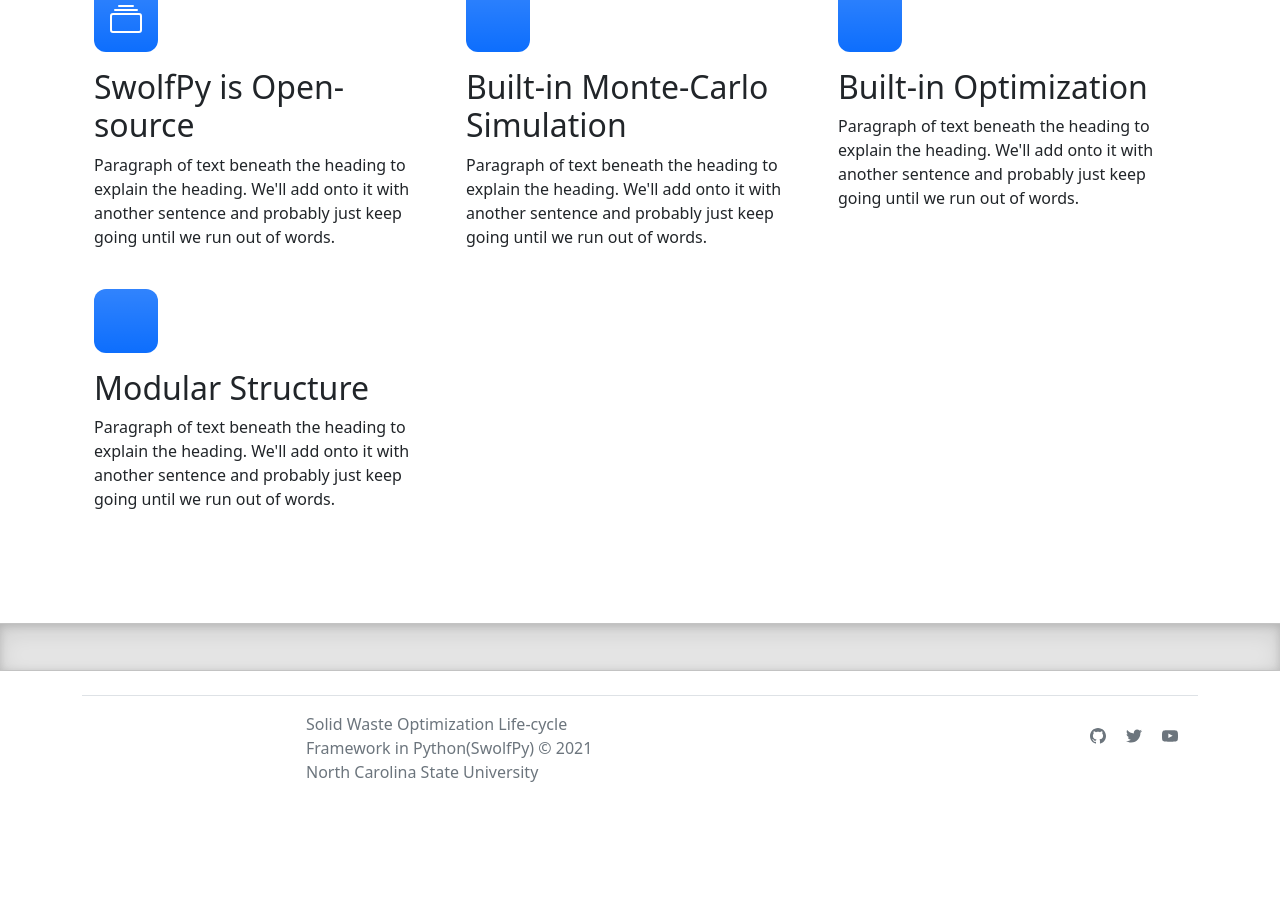
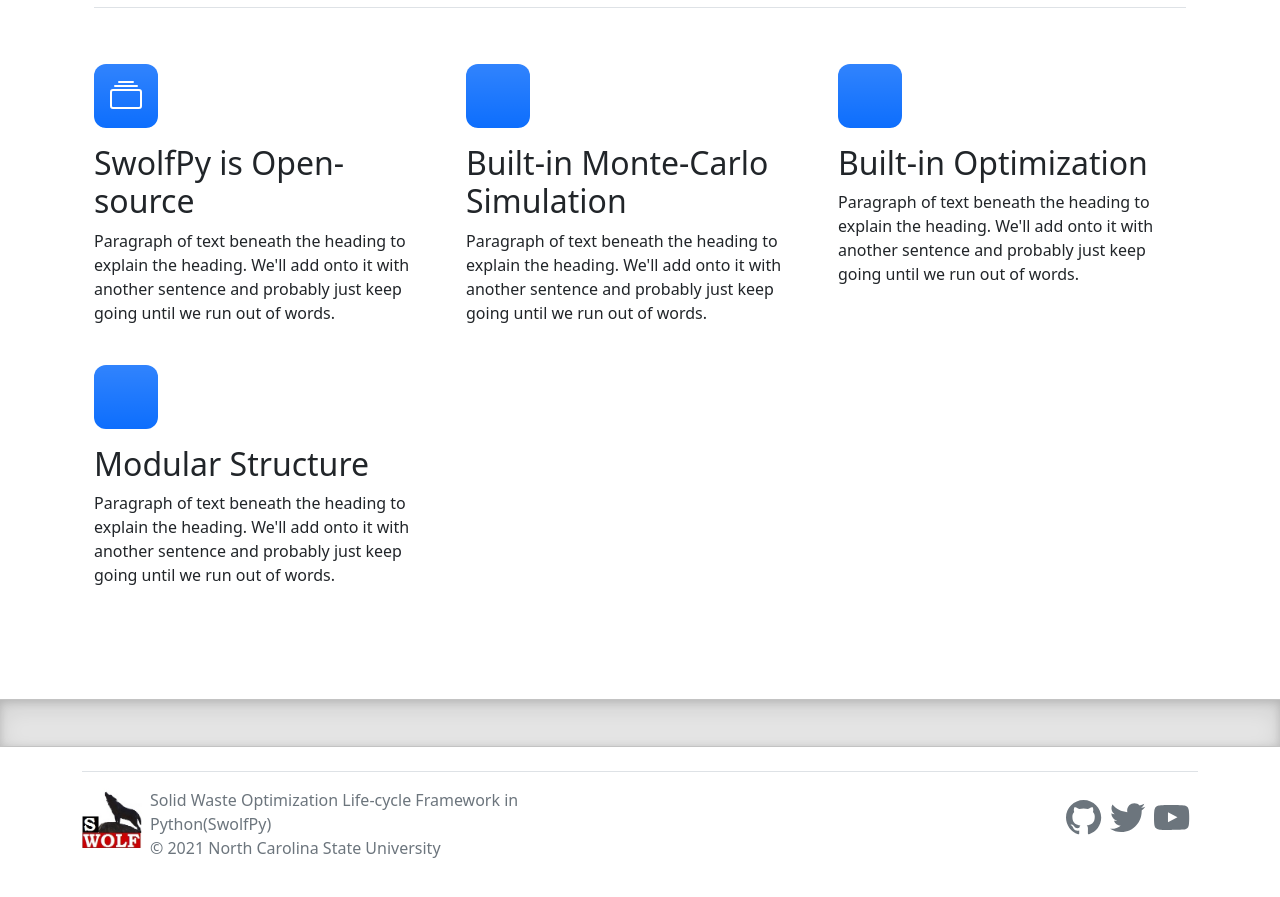
Before and after one commit to SwolfPy-Project/Swolfpy-Project.github.io, a Jekyll site: the page built from index.markdown, in a window 1280 px wide and 900 px high, scrolled down 2668 px. Shown: the top 897 px of the window. Built offline with Jekyll 4.4.1, drawn with Linux system fonts in a browser that asks for light colours; before the commit the page ends 3492 px from its top, so only the background shows below that.

Commit message:
header & footer

```diff
--- a/_includes/footer.html
+++ b/_includes/footer.html
@@ -1,15 +1,14 @@
 <div class="container">
   <footer class="d-flex flex-wrap justify-content-between align-items-center py-3 my-4 border-top">
-    <data class="u-url" href="{{ "/" | relative_url }}"></data>
-    <div class="col-md-4 d-flex align-items-center">
+    <div class="col-md-6 d-flex align-items-left">
       <a href="/" class="mb-3 me-2 mb-md-0 text-muted text-decoration-none lh-1">
-        <svg class="bi" width="30" height="24"><use xlink:href="#bootstrap"></use></svg>
+        <img src="/assets/img/Swolfpy-Icon.png"  width="60" height="60" preserveAspectRatio="xMidYMid slice" focusable="false">
       </a>
-      <span class="text-muted">
-        Solid Waste Optimization Life-cycle Framework in Python(SwolfPy)
-        © 2021 North Carolina State University</span>
+      <div>
+        <div><span class="text-muted"> Solid Waste Optimization Life-cycle Framework in Python(SwolfPy)</span></div>
+        <div><span class="text-muted">© 2021 North Carolina State University</span></div>
+      </div>
     </div>
-
     {%- include social.html -%}
   </footer>
 </div>
--- a/_includes/header.html
+++ b/_includes/header.html
@@ -1,42 +1,14 @@
 <header>
-
-  <!-- <div class="wrapper">
-    {%- assign default_paths = site.pages | map: "path" -%}
-    {%- assign page_paths = site.header_pages | default: default_paths -%}
-    <a class="site-title" rel="author" href="{{ "/" | relative_url }}">{{ site.title | escape }}</a>
-
-    {%- if page_paths -%}
-      <nav class="site-nav">
-        <input type="checkbox" id="nav-trigger" class="nav-trigger" />
-        <label for="nav-trigger">
-          <span class="menu-icon">
-            <svg viewBox="0 0 18 15" width="18px" height="15px">
-              <path d="M18,1.484c0,0.82-0.665,1.484-1.484,1.484H1.484C0.665,2.969,0,2.304,0,1.484l0,0C0,0.665,0.665,0,1.484,0 h15.032C17.335,0,18,0.665,18,1.484L18,1.484z M18,7.516C18,8.335,17.335,9,16.516,9H1.484C0.665,9,0,8.335,0,7.516l0,0 c0-0.82,0.665-1.484,1.484-1.484h15.032C17.335,6.031,18,6.696,18,7.516L18,7.516z M18,13.516C18,14.335,17.335,15,16.516,15H1.484 C0.665,15,0,14.335,0,13.516l0,0c0-0.82,0.665-1.483,1.484-1.483h15.032C17.335,12.031,18,12.695,18,13.516L18,13.516z"/>
-            </svg>
-          </span>
-        </label>
-
-        <div class="trigger">
-          {%- for path in page_paths -%}
-            {%- assign my_page = site.pages | where: "path", path | first -%}
-            {%- if my_page.title -%}
-            <a class="page-link" href="{{ my_page.url | relative_url }}">{{ my_page.title | escape }}</a>
-            {%- endif -%}
-          {%- endfor -%}
-        </div>
-      </nav>
-    {%- endif -%}
-  </div> -->
 
   <div class="container">
     <header class="d-flex flex-wrap justify-content-center py-3 mb-4 border-bottom">
       <a href="/" class="d-flex align-items-center mb-3 mb-md-0 me-md-auto text-dark text-decoration-none">
-        <svg class="bi me-2" width="40" height="32"><use xlink:href="#bootstrap"></use></svg>
-        <span class="fs-4">SwolfPy</span>
+        <img src="/assets/img/Swolfpy-Icon.png"  width="50" height="50" preserveAspectRatio="xMidYMid slice" focusable="false">
+        <span class="fs-1 fw-bolder"> SwolfPy</span>
       </a>
 
-      <ul class="nav nav-pills">
-        <li class="nav-item"><a href="{{ site.baseurl }}/" class="nav-link active" aria-current="page">Home</a></li>
+      <ul class="nav nav-pills" id="pills-tab" role="tablist">
+        <li class="nav-item"><a href="{{ site.baseurl }}/" class="nav-link active" aria-current="page" >Home</a></li>
         <li class="nav-item"><a href="{{ site.baseurl }}/people" class="nav-link">People</a></li>
         <li class="nav-item"><a href="{{ site.baseurl }}/publications" class="nav-link">Publications</a></li>
         <li class="nav-item"><a href="https://swolfpy.readthedocs.io/en/latest/" target="_blank" class="nav-link">Documentation</a></li>
@@ -47,3 +19,15 @@
   </div>
 
 </header>
+
+<ul class="nav nav-pills mb-3" id="pills-tab" role="tablist">
+  <li class="nav-item">
+    <a class="nav-link active" id="pills-home-tab" data-toggle="pill" href="{{ site.baseurl }}/people" role="tab" aria-controls="pills-home" aria-selected="true">Home</a>
+  </li>
+  <li class="nav-item">
+    <a class="nav-link" id="pills-profile-tab" data-toggle="pill" href="{{ site.baseurl }}/publications" role="tab" aria-controls="pills-profile" aria-selected="false">Profile</a>
+  </li>
+  <li class="nav-item">
+    <a class="nav-link" id="pills-contact-tab" data-toggle="pill" href="#pills-contact" role="tab" aria-controls="pills-contact" aria-selected="false">Contact</a>
+  </li>
+</ul>
--- a/_includes/social.html
+++ b/_includes/social.html
@@ -3,7 +3,7 @@
   {%- if site.github_username -%}
     <li>
       <a class="text-muted" href="https://github.com/{{ site.github_username| cgi_escape | escape }}" target="_blank">
-        <svg class="bi" width="36" height="36"><use xlink:href="{{ '/assets/minima-social-icons.svg#github' | relative_url }}"></use></svg>
+        <svg class="bi" viewBox="0 0 20 20" preserveAspectRatio="xMidYMid meet" width="44" height="44"><use xlink:href="{{ '/assets/minima-social-icons.svg#github' | relative_url }}"></use></svg>
       </a>
     </li>
   {%- endif -%}
@@ -11,7 +11,7 @@
   {%- if site.linkedin_username -%}
     <li>
       <a class="text-muted" href="https://www.linkedin.com/in/{{ site.linkedin_username| cgi_escape | escape }}" target="_blank">
-        <svg class="bi" width="36" height="36"><use xlink:href="{{ '/assets/minima-social-icons.svg#linkedin' | relative_url }}"></use></svg>
+        <svg class="bi" viewBox="0 0 20 20" preserveAspectRatio="xMidYMid meet" width="44" height="44"><use xlink:href="{{ '/assets/minima-social-icons.svg#linkedin' | relative_url }}"></use></svg>
         <!-- <span class="username">{{ site.linkedin_username| escape }}</span> -->
       </a>
     </li>
@@ -20,7 +20,7 @@
   {%- if site.twitter_username -%}
     <li>
       <a class="text-muted" href="https://www.twitter.com/{{ site.twitter_username| cgi_escape | escape }}" target="_blank">
-        <svg class="bi" width="36" height="36"><use xlink:href="{{ '/assets/minima-social-icons.svg#twitter' | relative_url }}"></use></svg>
+        <svg class="bi" viewBox="0 0 20 20" preserveAspectRatio="xMidYMid meet" width="44" height="44"><use xlink:href="{{ '/assets/minima-social-icons.svg#twitter' | relative_url }}"></use></svg>
         <!-- <span class="username">{{ site.twitter_username| escape }}</span> -->
       </a>
     </li>
@@ -29,7 +29,7 @@
   {%- if site.youtube_username -%}
     <li>
       <a class="text-muted" href="https://youtube.com//channel//{{ site.youtube_username| cgi_escape | escape }}" target="_blank">
-        <svg class="bi" width="36" height="36"><use xlink:href="{{ '/assets/minima-social-icons.svg#youtube' | relative_url }}"></use></svg>
+        <svg class="bi" viewBox="0 0 20 20" preserveAspectRatio="xMidYMid meet" width="44" height="44"><use xlink:href="{{ '/assets/minima-social-icons.svg#youtube' | relative_url }}"></use></svg>
         <!-- <span class="username">{{ site.youtube_username| escape }}</span> -->
       </a>
     </li>
```
Also changed, not shown: Gemfile.lock, assets/img/SwolfPy-Icon.png (added).
